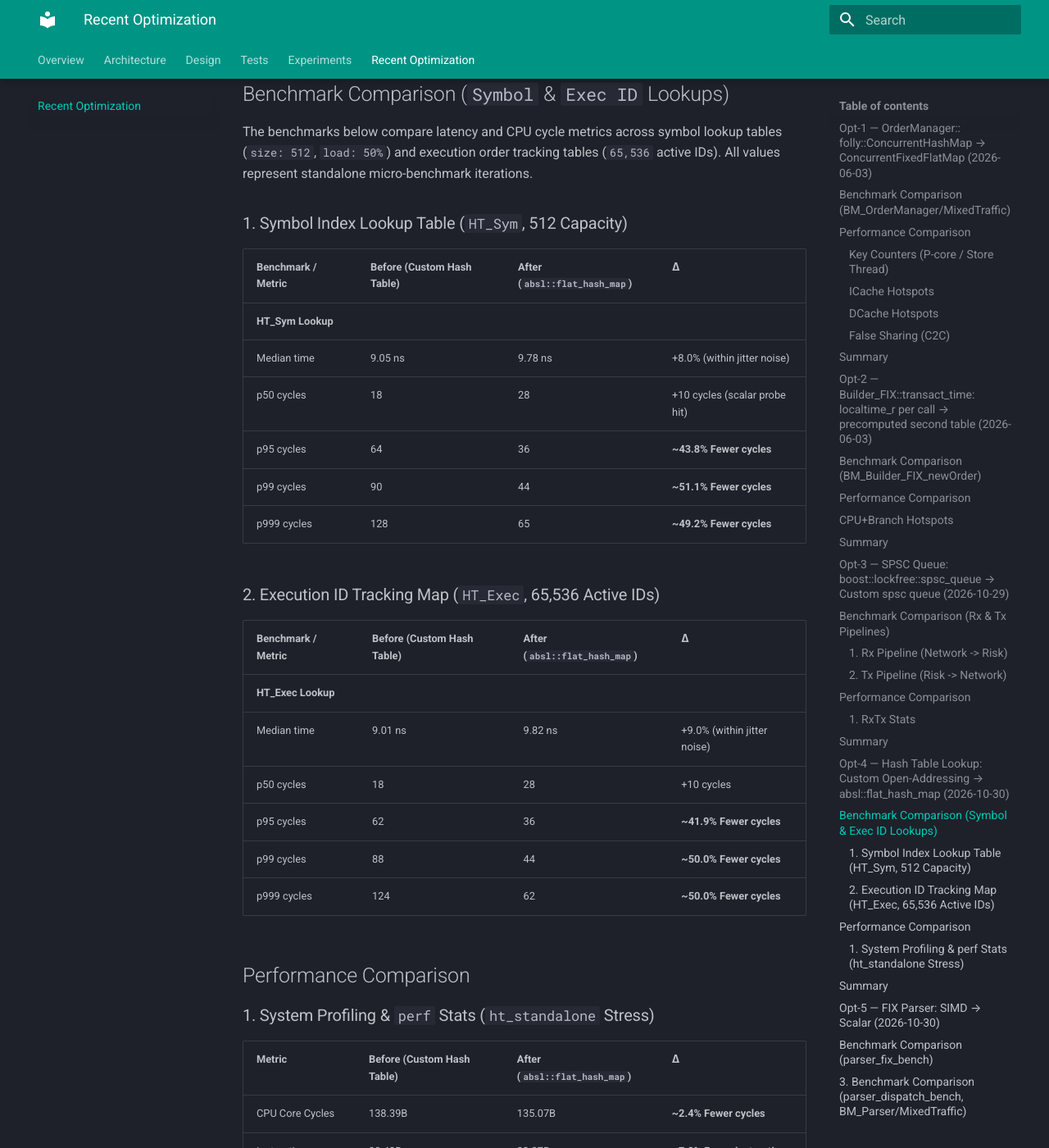
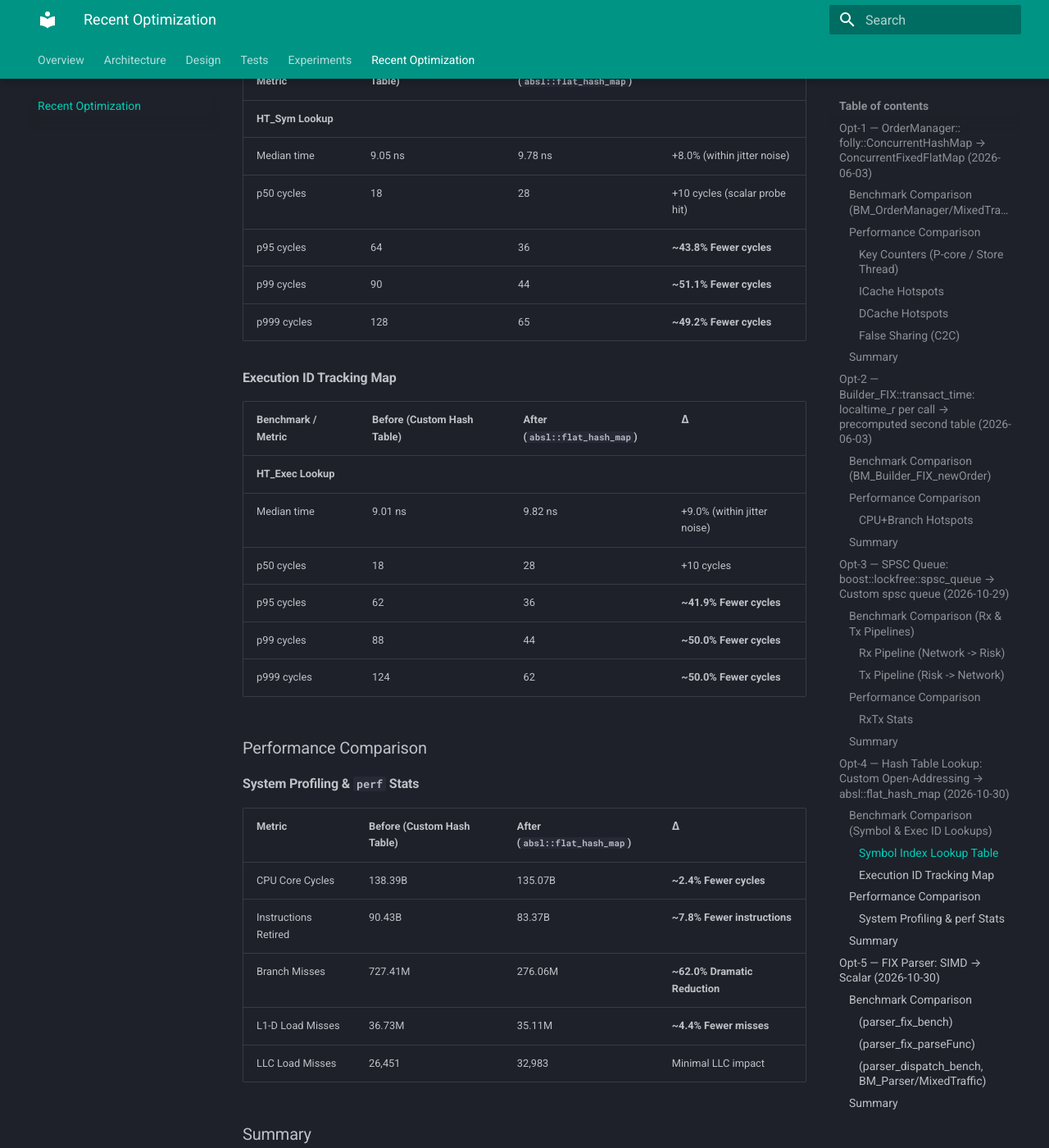
Before and after one commit to UmutCanDundar/TradingEngine-docs, an MkDocs documentation site: the page built from docs/optimization.md, in a window 1280 px wide and 1400 px high, scrolled down 9779 px. Shown: the whole window at 82% size. Built offline with MkDocs 1.6.1 and Material for MkDocs 9.7.7, drawn with Linux system fonts in a browser that asks for light colours; some of the changed text lies outside the part shown.

Commit message:
Updated Recent Opts

```diff
--- a/docs/optimization.md
+++ b/docs/optimization.md
@@ -12,7 +12,7 @@ Additionally, folly is not a modular library: even when only `ConcurrentHashMap`
 
 ---
 
-## Benchmark Comparison (`BM_OrderManager/MixedTraffic`)
+### Benchmark Comparison (`BM_OrderManager/MixedTraffic`)
 
 | Metric | Before (folly) | After (ConcurrentFixedFlatMap) | Δ |
 |---|---|---|---|
@@ -26,9 +26,9 @@ Mean and steady-state cycle counts are effectively unchanged — the hot path co
 
 ---
 
-## Performance Comparison
+### Performance Comparison
 
-### Key Counters (P-core / Store Thread)
+#### Key Counters (P-core / Store Thread)
 
 | Metric | Before | After | Δ |
 |---|---|---|---|
@@ -46,7 +46,7 @@ IPC and cycle improvements are partly attributable to the removal of consumer sp
 
 ---
 
-### ICache Hotspots
+#### ICache Hotspots
 
 | Symbol | Before (self%) | After (self%) |
 |---|---|---|
@@ -59,7 +59,7 @@ Three folly symbols previously consumed **29.26% icache self** combined. All are
 
 ---
 
-### DCache Hotspots
+#### DCache Hotspots
 
 | Symbol | Before (self%) | After (self%) |
 |---|---|---|
@@ -69,7 +69,7 @@ Three folly symbols previously consumed **29.26% icache self** combined. All are
 
 ---
 
-### False Sharing (C2C)
+#### False Sharing (C2C)
 
 | Metric | Before | After | Δ |
 |---|---|---|---|
@@ -79,7 +79,7 @@ Three folly symbols previously consumed **29.26% icache self** combined. All are
 
 ---
 
-## Summary
+### Summary
 
 | Category | Gain |
 |---|---|
@@ -98,7 +98,7 @@ Each FIX order previously called `localtime_r` to format the `TransactTime` fiel
 
 ---
 
-## Benchmark Comparison (`BM_Builder_FIX_newOrder`)
+### Benchmark Comparison (`BM_Builder_FIX_newOrder`)
 
 | Metric | Before | After | Δ |
 |---|---|---|---|
@@ -110,7 +110,7 @@ Each FIX order previously called `localtime_r` to format the `TransactTime` fiel
 
 ---
 
-## Performance Comparison
+### Performance Comparison
 
 | Metric | Before | After | Δ |
 |---|---|---|---|
@@ -132,7 +132,7 @@ dTLB increase is from the 1.4 MB `g_second_table` region touching new pages on f
 
 ---
 
-## CPU+Branch Hotspots
+#### CPU+Branch Hotspots
 
 | Symbol | Before (self%) | After (self%) |
 |---|---|---|
@@ -142,7 +142,7 @@ dTLB increase is from the 1.4 MB `g_second_table` region touching new pages on f
 
 ---
 
-## Summary
+### Summary
 
 | Category | Gain |
 |---|---|
@@ -165,13 +165,13 @@ The general-purpose **Boost SPSC Queue** (`boost::lockfree::spsc_queue`) was rep
 
 ---
 
-## Benchmark Comparison (`Rx` & `Tx` Pipelines)
+### Benchmark Comparison (`Rx` & `Tx` Pipelines)
 
 The benchmarks below compare the pipeline latencies between the old **Boost SPSC Queue** and the new **Custom SPSC Queue** across FIX, OUCH (BIST & NQ), and ITCH protocols. All values are measured in nanoseconds (time/median) and CPU cycles (`p50`, `p95`, `p99`, `p999`).
 
 ---
 
-### 1. Rx Pipeline (`Network -> Risk`)
+#### Rx Pipeline (`Network -> Risk`)
 
 | Benchmark / Metric | Before (Boost SPSC) | After (Custom SPSC) | Δ |
 |---|---|---|---|
@@ -208,7 +208,7 @@ The benchmarks below compare the pipeline latencies between the old **Boost SPSC
 
 ---
 
-### 2. Tx Pipeline (`Risk -> Network`)
+#### Tx Pipeline (`Risk -> Network`)
 
 | Benchmark / Metric | Before (Boost SPSC) | After (Custom SPSC) | Δ |
 |---|---|---|---|
@@ -233,9 +233,9 @@ The benchmarks below compare the pipeline latencies between the old **Boost SPSC
 
 ---
 
-## Performance Comparison
+### Performance Comparison
 
-### 1. `RxTx` Stats
+#### `RxTx` Stats
 
 | Metric | Before (Boost SPSC) | After (Custom SPSC) | Δ |
 |---|---|---|---|
@@ -246,7 +246,7 @@ The benchmarks below compare the pipeline latencies between the old **Boost SPSC
 
 ---
 
-## Summary
+### Summary
 
 | Category | Gain |
 |---|---|
@@ -266,11 +266,11 @@ back to [Pipeline perf findings](Pipeline/perf_pipeline.md/#rxtx-perf-findings)
 
 The custom scalar linear-probing hash table was replaced with Abseil's SIMD-accelerated `absl::flat_hash_map` across symbol index lookups and execution order ID routing tables.
 
-## Benchmark Comparison (`Symbol` & `Exec ID` Lookups)
+### Benchmark Comparison (`Symbol` & `Exec ID` Lookups)
 
 The benchmarks below compare latency and CPU cycle metrics across symbol lookup tables (`size: 512`, `load: 50%`) and execution order tracking tables (`65,536` active IDs). All values represent standalone micro-benchmark iterations.
 
-### 1. Symbol Index Lookup Table (`HT_Sym`, 512 Capacity)
+#### Symbol Index Lookup Table
 
 | Benchmark / Metric | Before (Custom Hash Table) | After (`absl::flat_hash_map`) | Δ |
 | ----- | ----- | ----- | ----- |
@@ -281,7 +281,7 @@ The benchmarks below compare latency and CPU cycle metrics across symbol lookup
 | p99 cycles | 90 | 44 | **~51.1% Fewer cycles** |
 | p999 cycles | 128 | 65 | **~49.2% Fewer cycles** |
 
-### 2. Execution ID Tracking Map (`HT_Exec`, 65,536 Active IDs)
+#### Execution ID Tracking Map
 
 | Benchmark / Metric | Before (Custom Hash Table) | After (`absl::flat_hash_map`) | Δ |
 | ----- | ----- | ----- | ----- |
@@ -292,9 +292,9 @@ The benchmarks below compare latency and CPU cycle metrics across symbol lookup
 | p99 cycles | 88 | 44 | **~50.0% Fewer cycles** |
 | p999 cycles | 124 | 62 | **~50.0% Fewer cycles** |
 
-## Performance Comparison
+### Performance Comparison
 
-### 1. System Profiling & `perf` Stats (`ht_standalone` Stress)
+#### System Profiling & `perf` Stats
 
 | Metric | Before (Custom Hash Table) | After (`absl::flat_hash_map`) | Δ |
 | ----- | ----- | ----- | ----- |
@@ -305,7 +305,7 @@ The benchmarks below compare latency and CPU cycle metrics across symbol lookup
 | LLC Load Misses | 26,451 | 32,983 | Minimal LLC impact |
 
 
-## Summary
+### Summary
 
 | Category | Gain |
 | ----- | ----- |
@@ -323,7 +323,9 @@ The scalar FIX parser was compared against a SIMD implementation across the stan
 
 ---
 
-## Benchmark Comparison (`parser_fix_bench`)
+### Benchmark Comparison
+
+#### (`parser_fix_bench`)
 
 | Benchmark / Metric | SIMD (Before) | Scalar (After) | Δ |
 |---|---|---|---|
@@ -354,6 +356,8 @@ The scalar FIX parser was compared against a SIMD implementation across the stan
 
 ---
 
+#### (`parser_fix_parseFunc`)
+
 | Benchmark / Metric | SIMD (Before) | Scalar (After) | Δ |
 |---|---|---|---|
 | **parseFunc/NewOrder** | | | |
@@ -371,7 +375,7 @@ The scalar FIX parser was compared against a SIMD implementation across the stan
 
 ---
 
-## 3. Benchmark Comparison (`parser_dispatch_bench`, `BM_Parser/MixedTraffic`)
+#### (`parser_dispatch_bench`, `BM_Parser/MixedTraffic`)
 
 | Metric | SIMD (Before) | Scalar (After) | Δ |
 |---|---|---|---|
@@ -383,7 +387,7 @@ The scalar FIX parser was compared against a SIMD implementation across the stan
 
 ---
 
-## Summary
+### Summary
 
 | Category                           | Result                                                          |
 |------------------------------------|-----------------------------------------------------------------|
```
Also changed, not shown: docs/experiments.md (+2 -2 lines), site/experiments/index.html, site/optimization/index.html.
